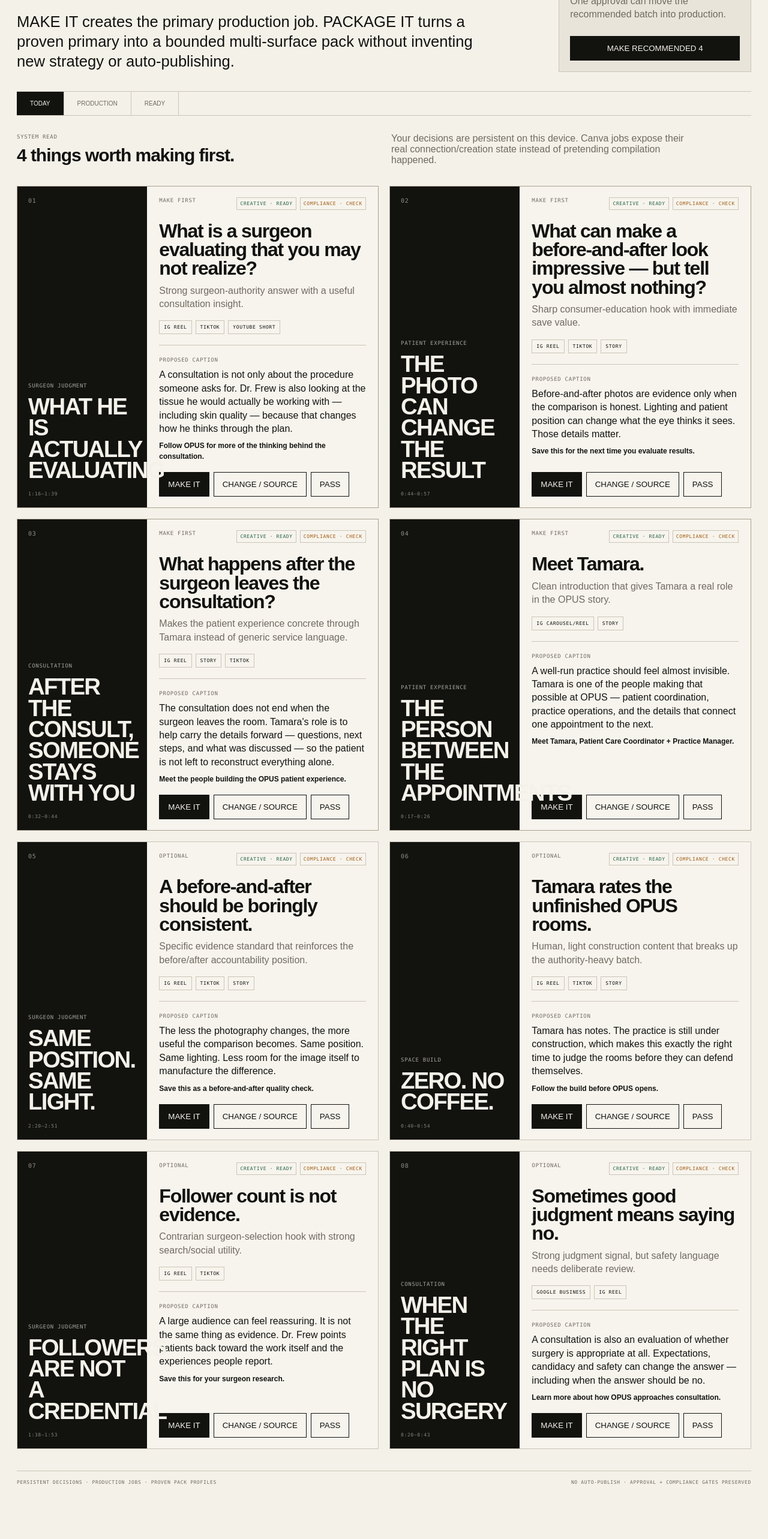
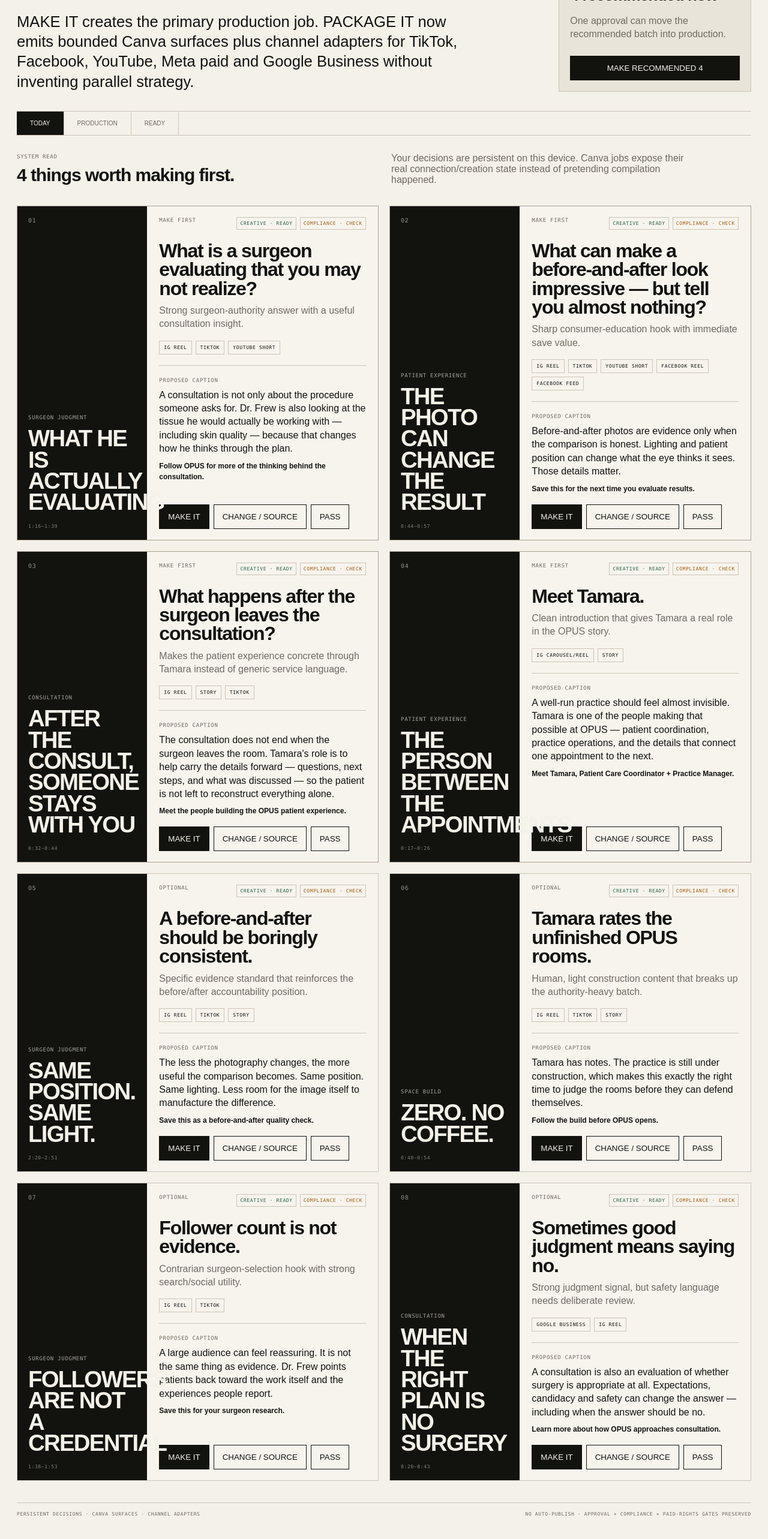
Before and after one commit to amydojo/opus-creative-worker, a Next.js app: page / in a window 1280 px wide. Shown: the part 204-2770 px from the top of the page at 60% size. Before the commit the page ends 2728 px from the top, so only its background shows below. Built offline with nearby package versions, Linux system fonts and the light colour scheme.

Commit message:
feat: surface channel adapters in PACKAGE IT

```diff
--- a/components/creative-desk.tsx
+++ b/components/creative-desk.tsx
@@ -3,10 +3,11 @@ import { useEffect,useMemo,useState } from 'react';
 import { cloudV2Packages,type CloudPackage } from '@/lib/cloud-v2-packages';
 type Decision='RECOMMENDED'|'APPROVED'|'PASS'; type Stage='TODAY'|'PRODUCTION'|'READY';
 type PackOutput={role:string;title:string;templateId:string;qa:{status:string;reasons:string[]}};
-type Item=CloudPackage&{decision:Decision;stage:Stage;recommended:boolean;compliance:'CLEAR'|'CHECK';outputs:string[];rationale:string;jobState?:string;canvaUrl?:string;error?:string;packState?:string;packOutputs?:PackOutput[];packError?:string};
+type PackAdapter={id:string;channel:string;templateId:string;surface:string;gate:{status:string;reasons:string[]}};
+type Item=CloudPackage&{decision:Decision;stage:Stage;recommended:boolean;compliance:'CLEAR'|'CHECK';outputs:string[];rationale:string;jobState?:string;canvaUrl?:string;error?:string;packState?:string;packOutputs?:PackOutput[];packAdapters?:PackAdapter[];packError?:string};
 const KEY='opus-creative-os-v04-thursday';
 const priority=['opus-04e9e898fc71','opus-f28e0d28b915','opus-dcb641f936fc','opus-afb7e620170d'];
-const outputMap:Record<string,string[]>={'opus-04e9e898fc71':['IG Reel','TikTok','YouTube Short'],'opus-f28e0d28b915':['IG Reel','TikTok','Story'],'opus-dcb641f936fc':['IG Reel','Story','TikTok'],'opus-afb7e620170d':['IG Carousel/Reel','Story'],'opus-31e345937a0f':['IG Reel','TikTok','Story'],'opus-ee247f427667':['IG Reel','TikTok','Story'],'opus-4976083473be':['IG Reel','TikTok'],'opus-dfa0d1bd747f':['Google Business','IG Reel']};
+const outputMap:Record<string,string[]>={'opus-04e9e898fc71':['IG Reel','TikTok','YouTube Short'],'opus-f28e0d28b915':['IG Reel','TikTok','YouTube Short','Facebook Reel','Facebook Feed'],'opus-dcb641f936fc':['IG Reel','Story','TikTok'],'opus-afb7e620170d':['IG Carousel/Reel','Story'],'opus-31e345937a0f':['IG Reel','TikTok','Story'],'opus-ee247f427667':['IG Reel','TikTok','Story'],'opus-4976083473be':['IG Reel','TikTok'],'opus-dfa0d1bd747f':['Google Business','IG Reel']};
 const rationale:Record<string,string>={'opus-04e9e898fc71':'Strong surgeon-authority answer with a useful consultation insight.','opus-f28e0d28b915':'Sharp consumer-education hook with immediate save value.','opus-dcb641f936fc':'Makes the patient experience concrete through Tamara instead of generic service language.','opus-afb7e620170d':'Clean introduction that gives Tamara a real role in the OPUS story.','opus-31e345937a0f':'Specific evidence standard that reinforces the before/after accountability position.','opus-ee247f427667':'Human, light construction content that breaks up the authority-heavy batch.','opus-4976083473be':'Contrarian surgeon-selection hook with strong search/social utility.','opus-dfa0d1bd747f':'Strong judgment signal, but safety language needs deliberate review.'};
 const seed=()=>cloudV2Packages.map(x=>({...x,decision:'RECOMMENDED' as Decision,stage:'TODAY' as Stage,recommended:priority.includes(x.id),compliance:(x.reviewFlags.some(f=>/medical|before\/after|service|verify/i.test(f))?'CHECK':'CLEAR') as 'CLEAR'|'CHECK',outputs:outputMap[x.id]??['IG Reel'],rationale:rationale[x.id]??'Useful source-backed moment from the Thursday batch.'}));
 function stamp(n:number){return `${Math.floor(n/60)}:${String(Math.floor(n%60)).padStart(2,'0')}`}
@@ -20,21 +21,21 @@ export function CreativeDesk(){
   if(id!=='opus-f28e0d28b915')return;
   setPackBusy(id);
   try{
-   const r=await fetch('/api/package',{method:'POST',headers:{'Content-Type':'application/json'},body:JSON.stringify({contentId:id,campaignOrWeek:'W3',job:'Trust',sourceLane:'Frew',slug:'before-after',primaryTemplateId:'OPUS-TPL-PORTRAIT-9X16-E-V01',channels:['Instagram','TikTok','YouTube','Facebook'],approval:'Needs approval',date:'20260915',fields:{series:'ASK DR. FREW',headline:'BEFORE / AFTER',hook:'What can make a comparison look impressive—but tell you less than you think?',support:'What can make a comparison look impressive—but tell you less than you think?',cta:'WATCH THE ANSWER',physician:'DR. TYLER FREW · PLASTIC SURGEON'}})});
+   const r=await fetch('/api/package',{method:'POST',headers:{'Content-Type':'application/json'},body:JSON.stringify({contentId:id,campaignOrWeek:'W3',job:'Trust',sourceLane:'Frew',format:'Reel',slug:'before-after',primaryTemplateId:'OPUS-TPL-PORTRAIT-9X16-E-V01',channels:['Instagram','TikTok','YouTube','Facebook'],approval:'Needs approval',paidUseRights:'Organic only',date:'20260915',fields:{series:'ASK DR. FREW',headline:'BEFORE / AFTER',hook:'What can make a comparison look impressive—but tell you less than you think?',support:'What can make a comparison look impressive—but tell you less than you think?',cta:'WATCH THE ANSWER',physician:'DR. TYLER FREW · PLASTIC SURGEON'}})});
    const data=await r.json();
    if(!r.ok)throw new Error(data.error||'Pack request failed');
-   setItems(xs=>xs.map(x=>x.id===id?{...x,packState:data.pack?.state,packOutputs:data.pack?.outputs,packError:undefined}:x));
+   setItems(xs=>xs.map(x=>x.id===id?{...x,packState:data.pack?.state,packOutputs:data.pack?.outputs,packAdapters:data.pack?.adapters,packError:undefined}:x));
   }catch(error){setItems(xs=>xs.map(x=>x.id===id?{...x,packState:'PACK_BLOCKED',packError:error instanceof Error?error.message:'Pack request failed'}:x))}finally{setPackBusy(null)}
  }
  async function makeBatch(){for(const x of [...recommended])await make(x.id)}
  const pass=(id:string)=>setItems(xs=>xs.map(x=>x.id===id?{...x,decision:'PASS'}:x));
- return <main><section className="cockpitHead"><div><p className="eyebrow">OPUS CREATIVE OS / V0.5</p><h1>Make the week.</h1><p className="lede">MAKE IT creates the primary production job. PACKAGE IT turns a proven primary into a bounded multi-surface pack without inventing new strategy or auto-publishing.</p></div><div className="weekBox"><span className="tiny">THIS BATCH</span><strong>{recommended.length} recommended now</strong><p>One approval can move the recommended batch into production.</p><button onClick={makeBatch} disabled={!recommended.length||!!busy}>MAKE RECOMMENDED {recommended.length}</button></div></section>
+ return <main><section className="cockpitHead"><div><p className="eyebrow">OPUS CREATIVE OS / V0.6</p><h1>Make the week.</h1><p className="lede">MAKE IT creates the primary production job. PACKAGE IT now emits bounded Canva surfaces plus channel adapters for TikTok, Facebook, YouTube, Meta paid and Google Business without inventing parallel strategy.</p></div><div className="weekBox"><span className="tiny">THIS BATCH</span><strong>{recommended.length} recommended now</strong><p>One approval can move the recommended batch into production.</p><button onClick={makeBatch} disabled={!recommended.length||!!busy}>MAKE RECOMMENDED {recommended.length}</button></div></section>
  <nav className="cockpitNav">{(['TODAY','PRODUCTION','READY'] as Stage[]).map(x=><button key={x} className={tab===x?'active':''} onClick={()=>setTab(x)}>{x}{x==='PRODUCTION'&&approved?` · ${approved}`:''}</button>)}</nav>
  {tab==='TODAY'&&<section className="briefStrip"><div><span className="tiny">SYSTEM READ</span><b>{recommended.length?`${recommended.length} things worth making first.`:'Recommended batch moved.'}</b></div><p>Your decisions are persistent on this device. Canva jobs expose their real connection/creation state instead of pretending compilation happened.</p></section>}
  <section className="makeGrid">{visible.map((item,index)=><article className={`makeCard ${item.recommended?'recommended':''}`} key={item.id}><div className="poster"><span className="posterNo">{String(index+1).padStart(2,'0')}</span><span className="posterKicker">{item.topic.replaceAll('_',' ')}</span><strong>{item.cover}</strong><span className="posterSource">{stamp(item.start)}–{stamp(item.end)}</span></div><div className="makeBody"><div className="cardTop"><span className="tiny">{item.recommended?'MAKE FIRST':'OPTIONAL'}</span><div className="signals"><span className="creativeSignal">CREATIVE · READY</span><span className={item.compliance==='CLEAR'?'clearSignal':'checkSignal'}>COMPLIANCE · {item.compliance}</span></div></div><h2>{item.hook}</h2><p className="rationale">{item.rationale}</p><div className="outputs">{item.outputs.map(x=><span key={x}>{x}</span>)}</div><div className="proposed"><span className="tiny">PROPOSED CAPTION</span><p>{item.caption}</p><b>{item.cta}</b></div>
  {item.jobState&&<div className="sourceDetails"><span className="tiny">PRODUCTION JOB · {item.jobState}</span>{item.canvaUrl?<p><a href={item.canvaUrl} target="_blank" rel="noreferrer">OPEN CANVA DESIGN ↗</a></p>:item.error?<p>{item.error}</p>:<p>Compiler running.</p>}</div>}
- {item.packState&&<div className="sourceDetails"><span className="tiny">PRODUCTION PACK · {item.packState}</span>{item.packError?<p>{item.packError}</p>:item.packOutputs?.map(output=><p key={output.role}><b>{output.role}</b> · {output.templateId} · {output.qa.status}</p>)}</div>}
+ {item.packState&&<div className="sourceDetails"><span className="tiny">PRODUCTION PACK · {item.packState}</span>{item.packError?<p>{item.packError}</p>:<>{item.packOutputs?.map(output=><p key={output.role}><b>{output.role}</b> · {output.templateId} · {output.qa.status}</p>)}{item.packAdapters?.map(adapter=><p key={adapter.id}><b>{adapter.channel}</b> · {adapter.id} · {adapter.surface} · {adapter.gate.status}</p>)}</>}</div>}
  {expanded===item.id&&<div className="sourceDetails"><span className="tiny">SOURCE DETAILS</span><p>“{item.transcript}”</p><p>{item.file} · {stamp(item.start)}–{stamp(item.end)} · worker {item.tier}-tier {Math.round(item.score*100)}</p></div>}
  <div className="decisionRow">{tab==='TODAY'&&<button onClick={()=>make(item.id)} disabled={busy===item.id}>{busy===item.id?'STARTING…':'MAKE IT'}</button>}{tab==='PRODUCTION'&&item.id==='opus-f28e0d28b915'&&<button onClick={()=>packageIt(item.id)} disabled={packBusy===item.id}>{packBusy===item.id?'PACKING…':'PACKAGE IT'}</button>}<button className="quiet" onClick={()=>setExpanded(expanded===item.id?null:item.id)}>{expanded===item.id?'CLOSE':'CHANGE / SOURCE'}</button>{tab==='TODAY'&&<button className="quiet" onClick={()=>pass(item.id)}>PASS</button>}</div></div></article>)}</section>
- {!visible.length&&<section className="emptyState"><p className="eyebrow">{tab}</p><h2>{tab==='TODAY'?'Decision inbox cleared.':'Nothing here yet.'}</h2></section>}<footer className="cockpitFoot"><span>PERSISTENT DECISIONS · PRODUCTION JOBS · PROVEN PACK PROFILES</span><span>NO AUTO-PUBLISH · APPROVAL + COMPLIANCE GATES PRESERVED</span></footer></main>
+ {!visible.length&&<section className="emptyState"><p className="eyebrow">{tab}</p><h2>{tab==='TODAY'?'Decision inbox cleared.':'Nothing here yet.'}</h2></section>}<footer className="cockpitFoot"><span>PERSISTENT DECISIONS · CANVA SURFACES · CHANNEL ADAPTERS</span><span>NO AUTO-PUBLISH · APPROVAL + COMPLIANCE + PAID-RIGHTS GATES PRESERVED</span></footer></main>
 }
```
